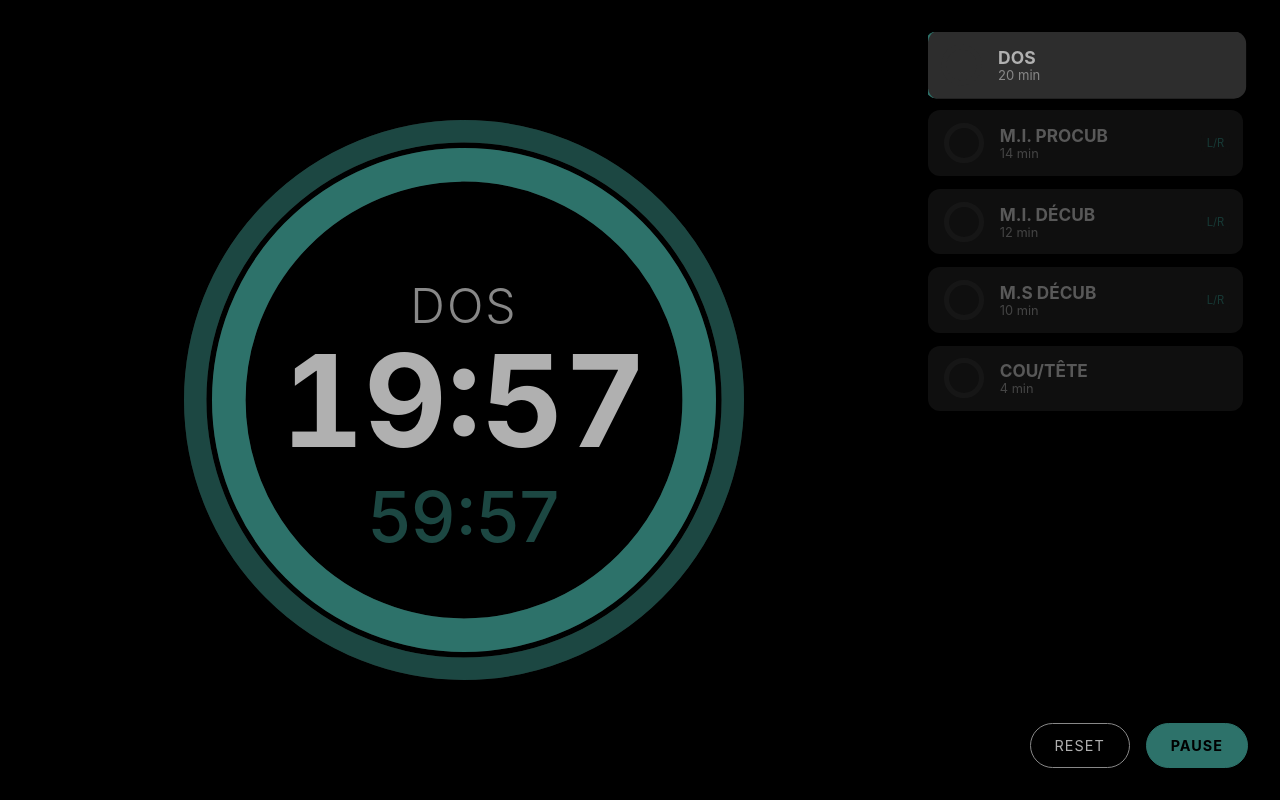
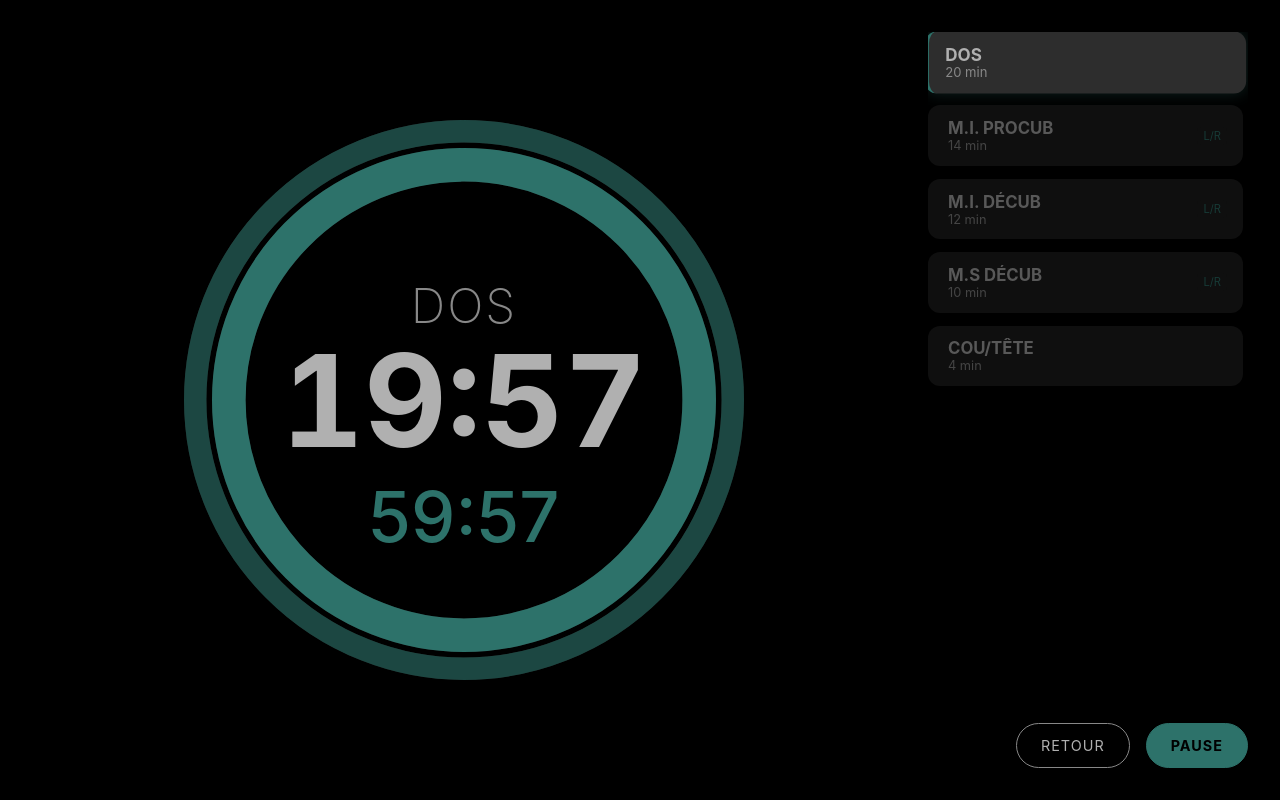
Before and after one commit to tiaratom90/ChronoMasso, a plain HTML site: page index.html in a window 1280 px wide. Both pictures are taken after a click on the button "COMMENCER". Drawn offline with Linux system fonts and the light colour scheme.

Commit message:
Updated layout

```diff
--- a/index.html
+++ b/index.html
@@ -16,7 +16,7 @@
             --c-text-main: #b0b0b0; /* DIMMER: Softer gray for main text */
             --c-text-muted: #888888;
             --c-accent: #2d726a; /* DIMMER: Deeper, less intense teal */
-            --c-accent-glow: rgba(56, 142, 132, 0.15); /* Matched to new accent */
+            --c-accent-glow: rgba(45, 114, 106, 0.3); /* Matched to new accent */
             --c-total: #1c4742 ; /* DIMMER: Muted blue-grey for total time */
 
             --font-ui: -apple-system, BlinkMacSystemFont, 'Segoe UI', Roboto, sans-serif;
@@ -277,10 +277,10 @@
         /* NEW STYLE for the split indicator */
         .split-indicator {
             font-size: clamp(2rem, 5.5vw, 3.5rem);
-            font-weight: 600;
+            font-weight: 400;
             text-transform: uppercase;
             letter-spacing: 1px;
-            color: var(--c-text-main);
+            color: var(--c-accent); /* Use accent color for split indicator */
             height: 1.5rem;
             line-height: 1.5rem;
             margin-bottom: 0.5rem;
@@ -288,7 +288,7 @@
 
         .label-current-zone {
             font-size: clamp(1.5rem, 5vw, 3rem);
-            font-weight: 300;
+            font-weight: 250;
             text-transform: uppercase;
             letter-spacing: 2px;
             color: var(--c-text-muted);
@@ -307,8 +307,8 @@
         /* Total Time */
         .time-display-total-large {
             margin-top: 1rem;
-            font-size: clamp(3.25rem, 5.5vw, 4.40rem);
-            color: var(--c-total);
+            font-size: clamp(3.5rem, 5.5vw, 4.50rem);
+            color: var(--c-accent);
             opacity: 1;
             font-weight: 500;
         }
@@ -329,21 +329,27 @@
         .segment-card {
             background: var(--c-surface);
             border-radius: 12px;
-            padding: 0.8rem;
+            padding: 0.8rem 1rem; /* Adjusted padding slightly */
             display: flex;
             align-items: center;
             gap: 1rem;
             opacity: 0.5;
             transition: all 0.3s;
-            border-left: 3px solid transparent;
+            /* Changed border-left to 4px transparent for uniform spacing */
+            border-left: 4px solid transparent;
             container-type: inline-size;
         }
 
-        .segment-card.active { opacity: 1; background: var(--c-surface-hover); border-left-color: var(--c-accent); transform: scale(1.02); box-shadow: 0 4px 20px rgba(0,0,0,0.3); }
-        .segment-card.done { opacity: 0.2; }
-
-        .mini-pie { width: 40px; height: 40px; flex-shrink: 0; position: relative; }
-        .mini-pie svg { transform: rotate(-90deg); width: 100%; height: 100%; }
+        .segment-card.active {
+            opacity: 1;
+            background: var(--c-surface-hover);
+            /* Now only changes the color of the left border */
+            border-left-color: var(--c-accent);
+            transform: scale(1.02);
+            /* Added accent glow box-shadow instead of black shadow */
+            box-shadow: 0 0 15px var(--c-accent-glow);
+        }
+        .segment-card.done { opacity: 0.3; } /* Increased opacity for done segments to be less distracting */
 
         .segment-info { flex: 1; display: flex; flex-direction: column; overflow: hidden; }
 
@@ -364,7 +370,7 @@
         }
         @media (orientation: portrait) { .controls-area { justify-content: center; } }
 
-        /* Helper for 1/2 split indicators */
+        /* Helper for L/R split indicators */
         .split-badge {
             background: var(--c-surface);
             color: var(--c-accent);
@@ -400,13 +406,13 @@
         </div>
 
         <div style="display: flex; gap: 1rem; width: 100%; max-width: 800px; justify-content: center;">
-            <button class="btn-control" onclick="showSettings()">Settings</button>
+            <button class="btn-control" onclick="showSettings()">Paramètres</button>
             <button class="btn-start" onclick="startSession()">Commencer</button>
         </div>
     </div>
 
     <div id="viewSettings" class="view-setup hidden">
-        <h1>Custom Breakdown</h1>
+        <h1>Répartition Personnalisée</h1>
 
         <div class="settings-container">
             <div class="tab-switcher">
@@ -420,7 +426,7 @@
             <div id="settingsTotalDisplay" class="total-time-display">Total: 0 min</div>
         </div>
 
-        <button class="btn-save" onclick="saveSettings()">Save & Back</button>
+        <button class="btn-save" onclick="saveSettings()">Sauvegarder</button>
     </div>
 
 
@@ -449,7 +455,7 @@
             </div>
 
         <div class="controls-area">
-            <button class="btn-control" onclick="resetSession()">Reset</button>
+            <button class="btn-control" onclick="resetSession()">Retour</button>
             <button class="btn-control primary" id="btnPlay" onclick="togglePlay()">Pause</button>
         </div>
     </div>
@@ -464,7 +470,7 @@
             { id: 'pects', label: 'Pects' },
             { id: 'bras', label: 'Bras' },
             { id: 'nuque', label: 'Cou' },
-            { id: 'custom', label: 'Custom' } // New custom zone
+            { id: 'custom', label: 'Perso' } // New custom zone
         ];
 
         const SEGMENT_DEFINITIONS = {
@@ -631,7 +637,7 @@
             segmentsList.forEach(segment => {
                 const definition = SEGMENT_DEFINITIONS[segment.k] || { name: segment.k, split: false };
                 const segmentName = definition.name || segment.k;
-                const splitBadge = definition.split ? ' <span style="font-size:0.75rem; color:var(--c-text-muted);">(L/R)</span>' : '';
+                const splitBadge = definition.split ? ' <span style="font-size:0.75rem; color:var(--c-text-muted);">(D/G)</span>' : '';
 
                 html += `
                     <div class="settings-segment">
@@ -828,17 +834,10 @@
                 if (i < appState.idx) status = 'done';
                 if (i === appState.idx) status = 'active';
 
-                // Simplified mini-pie logic for done status
-                const doneSvg = status === 'done' ? '<circle cx="16" cy="16" r="14" fill="none" stroke="var(--c-accent)" stroke-width="4"/>' : '';
+                // NOTE: Mini-pie circles have been removed from the HTML structure below.
 
                 const html = `
                     <div class="segment-card ${status}">
-                        <div class="mini-pie">
-                            <svg viewBox="0 0 32 32">
-                                <circle cx="16" cy="16" r="14" fill="none" stroke="var(--c-surface-hover)" stroke-width="4"/>
-                                ${doneSvg}
-                            </svg>
-                        </div>
                         <div class="segment-info">
                             <div class="segment-name">${seg.name}</div>
                             <div class="segment-duration">${seg.dur / 60} min</div>
```
